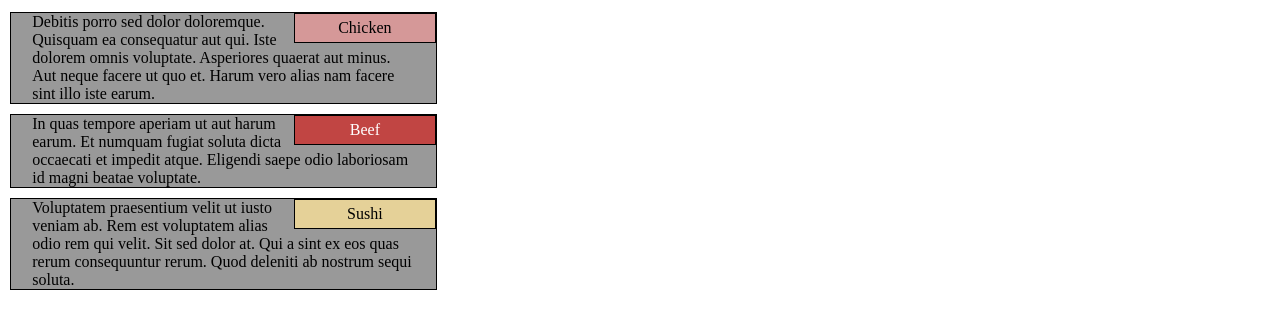
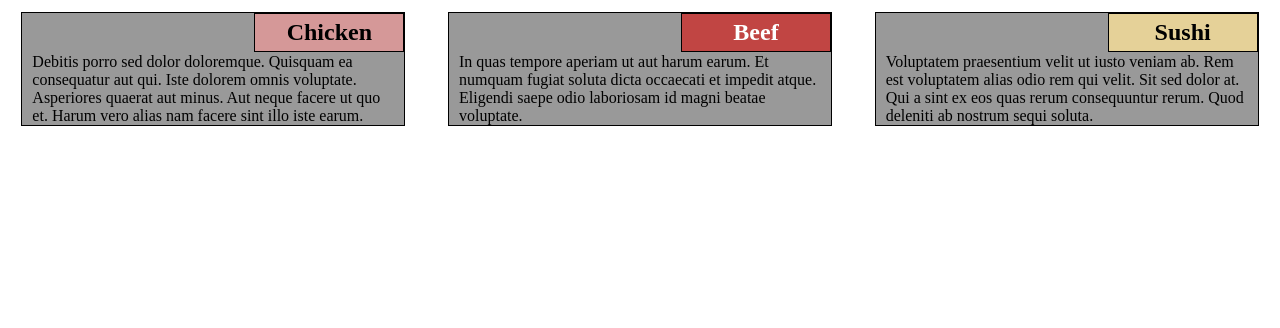
Before and after one commit to union108/coursera-test, a plain HTML site: page mod2-solution/index.html in a window 1280 px wide. Shown: the part 40-368 px from the top of the page. Drawn offline with Linux system fonts and the light colour scheme.

Commit message:
first page

```diff
--- a/mod2-solution/css/style.css
+++ b/mod2-solution/css/style.css
@@ -1,5 +1,5 @@
 * {
-  box-sizing: border-box;
+	box-sizing: border-box;
   margin: 0;
   padding: 0;
 }
@@ -7,73 +7,103 @@
 h1 {
   margin-bottom: 15px;
   text-align: center;
+
+}
+h2 {
+  width: 150px;
 }
 
-p {
+.main-container {
+  width: 100%;
+
+
+
+}
+
+.container-1, .container-2, .container-3 {
 	width: 90%;
 	margin-left: auto;
 	margin-right: auto;
-
-}
-
-.row {
-  width: 100%;
-  margin: auto;
-  position: relative;
-
-}
-.col-lg-4 {
-	border: 1px solid black;
-	margin: 10px;
+  border: 1px solid black;
 	background-color: #999999;
 
 
+
+
 }
-.name-box1 {
+p {
+  padding: 40px 10px 0px 10px;
+}
+
+
+
+
+
+
+
+
+
+.title-box-1 {
 	background-color: #d59898;
 	border: 1px solid black;
 	float: right;
 	text-align: center;
 	padding: 5px;
-	width: 33.33%;
+
 
 }
-.name-box2 {
+.title-box-2 {
 	background-color: #c14543;
 	color: white;
 	border: 1px solid black;
 	float: right;
 	text-align: center;
 	padding: 5px;
-	width: 33.33%;
+
 }
-.name-box3 {
+.title-box-3 {
 	background-color: #e5d198;
 	border: 1px solid black;
 	float: right;
 	text-align: center;
 	padding: 5px;
-	width: 33.33%;
+
 
 }
 
 @media(min-width: 992px) {
-   .col-lg-4 {
-   		width: 33.33%;
+   .box-1, .box-2, .box-3{
+      float: left;
+      width: 33.3333%;
+      height: 200px;
 
 
   }
 
+
 }
 
 @media(min-width: 768px) and (max-width: 991px) {
-	.col-md-6 {
+	.box-1, .box-2 {
 		width: 50%;
+    float: left;
+    margin-bottom: 10px;
+
 
 
 	}
-	.col-md-12 {
-		width: 100%;
+	.container-3{
+  	width: 95%;
+    clear: both;
+
 
 	}
+
 }
+
+@media (max-width: 767px) {
+  .box-1, .box-2, .box-3 {
+    margin-bottom: 10px;
+
+  }
+}
--- a/mod2-solution/index.html
+++ b/mod2-solution/index.html
@@ -2,17 +2,36 @@
 <html lang="en">
 <head>
 	<meta charset="UTF-8">
-	<meta name="viewport" content="width=device-width, initial-scale=1">
+	<meta name="viewport" content="width=device-width, initial-scale=1.0"/>
 	<title>Assignment Solution for Module 2</title>
 	<link rel="stylesheet" href="css/style.css">
 </head>
 <body>
 
 	<h1>Our Menu</h1>
-	<div class="row">
-		<div class="col-lg-4 col-md-6"><p class="name-box1">Chicken</p><p>Debitis porro sed dolor doloremque. Quisquam ea consequatur aut qui. Iste dolorem omnis voluptate. Asperiores quaerat aut minus. Aut neque facere ut quo et. Harum vero alias nam facere sint illo iste earum.</p></div>
-		<div class="col-lg-4 col-md-6"><p class="name-box2">Beef</p><p>In quas tempore aperiam ut aut harum earum. Et numquam fugiat soluta dicta occaecati et impedit atque. Eligendi saepe odio laboriosam id magni beatae voluptate.</p></div>
-		<div class="col-lg-4 col-md-12"><p class="name-box3">Sushi</p><p>Voluptatem praesentium velit ut iusto veniam ab. Rem est voluptatem alias odio rem qui velit. Sit sed dolor at. Qui a sint ex eos quas rerum consequuntur rerum. Quod deleniti ab nostrum sequi soluta.</p></div>
+
+	<div class="main-container">
+		<div class="box-1">
+			<div class="container-1">
+				<h2 class="title-box-1">Chicken</h2>
+ 				<p>Debitis porro sed dolor doloremque. Quisquam ea consequatur aut qui. Iste dolorem omnis voluptate. Asperiores quaerat aut minus. Aut neque facere ut quo et. Harum vero alias nam facere sint illo iste earum.</p>
+			</div>
+			</div>
+
+		<div class="box-2">
+			<div class="container-2">
+				<h2 class="title-box-2">Beef</h2>
+				<p>In quas tempore aperiam ut aut harum earum. Et numquam fugiat soluta dicta occaecati et impedit atque. Eligendi saepe odio laboriosam id magni beatae voluptate.</p>
+			</div>
+			</div>
+
+		<div class="box-3">
+			<div class="container-3">
+				<h2 class="title-box-3">Sushi</h2>
+				<p>Voluptatem praesentium velit ut iusto veniam ab. Rem est voluptatem alias odio rem qui velit. Sit sed dolor at. Qui a sint ex eos quas rerum consequuntur rerum. Quod deleniti ab nostrum sequi soluta.</p>
+			</div>
+			</div>
+
 	</div>
 
 
```
